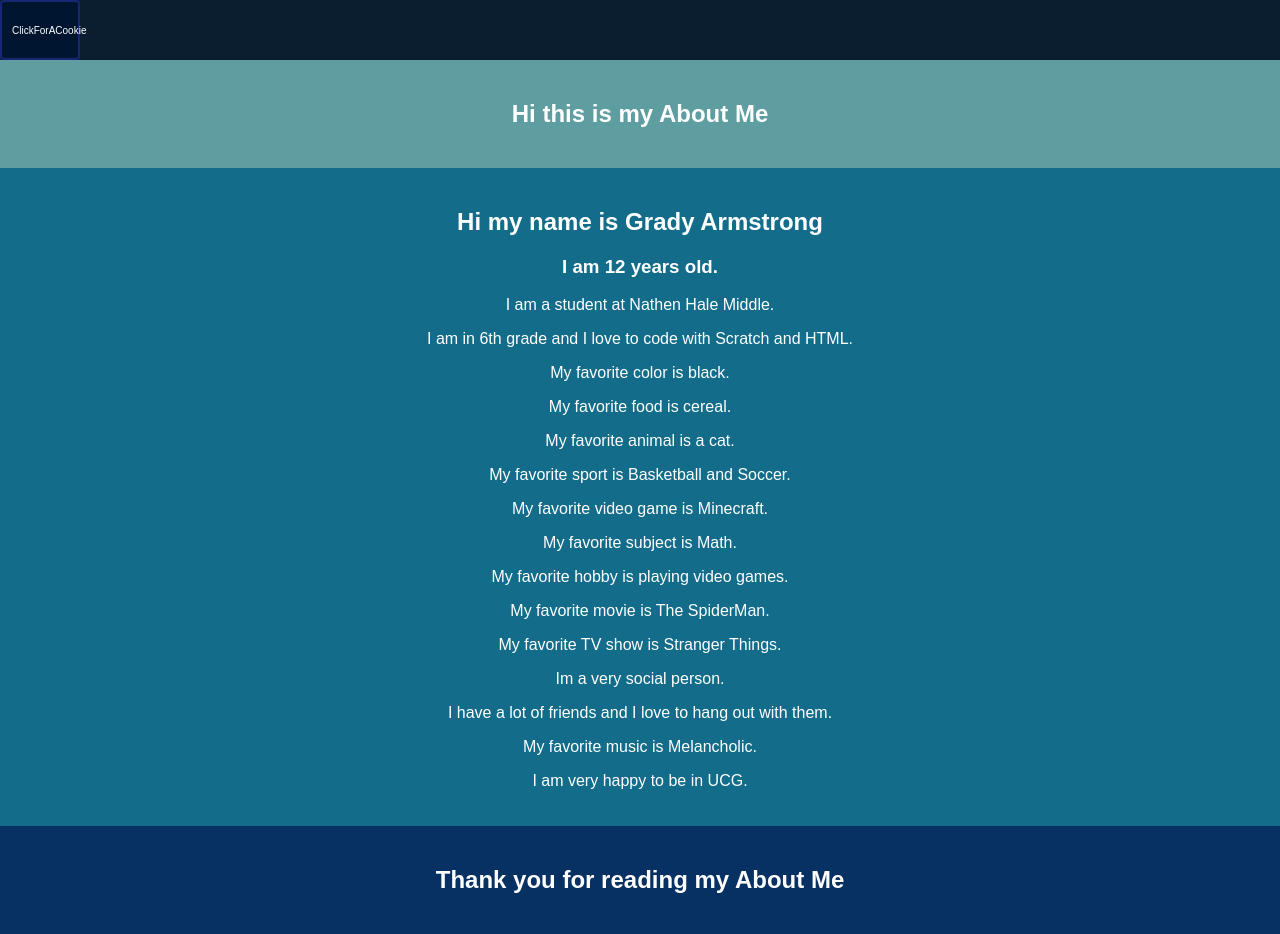
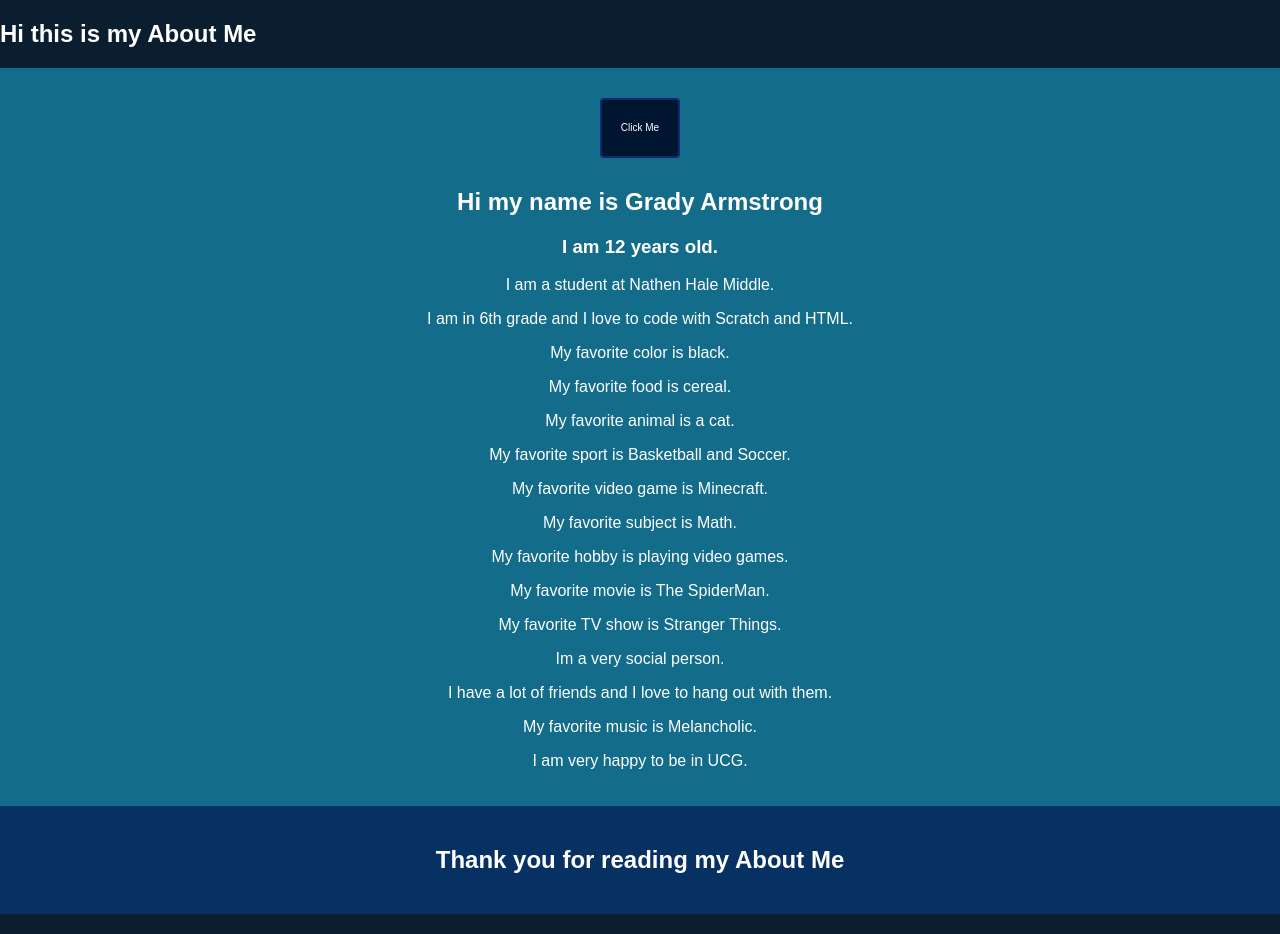
Before and after one commit to Tux2014/About-me, a plain HTML site: page index.html in a window 1280 px wide. Drawn offline with Linux system fonts and the light colour scheme.

Commit message:
Fixed HTML

```diff
--- a/index.html
+++ b/index.html
@@ -7,10 +7,7 @@
     <link rel="stylesheet" href="styles.css">
 </head>
 <body>
-<button type="Button" onclick="window.location.href='https://www.youtube.com/shorts/UZTkBfP2U-A'">ClickForACookie</button>
-    <sections class="Interduction">
-        <div class="Intro">
-
+        <div>
             <h2>Hi this is my About Me</h2>
         </div class="Intro">
 
@@ -18,7 +15,7 @@
     </sections>
         <sections class="Information">
             <div class="Info">
-
+                <button type="Button" onclick="window.location.href='https://youtu.be/Sloy2b99aZE?si=PV9uregFXei6h41q'">Click Me</button>
                 <h2>Hi my name is Grady Armstrong</h2>
                     <h3>I am 12 years old.</h3>
                 <p>I am a student at Nathen Hale Middle.</p>
@@ -39,12 +36,10 @@
             </div>
 
         </sections>
-        <sections class="Conclusion">
             <div class="Conc">
 
     <h2>Thank you for reading my About Me</h2>
             </div class="Conc">
 
-        </sections>
 </body>
 </html>
--- a/styles.css
+++ b/styles.css
@@ -33,4 +33,5 @@ button {
     color: white;
     font-size: 10px;
     cursor: pointer;
+    margin: 10px
 }
```
Lines whose indentation alone changed are shown as unchanged.
